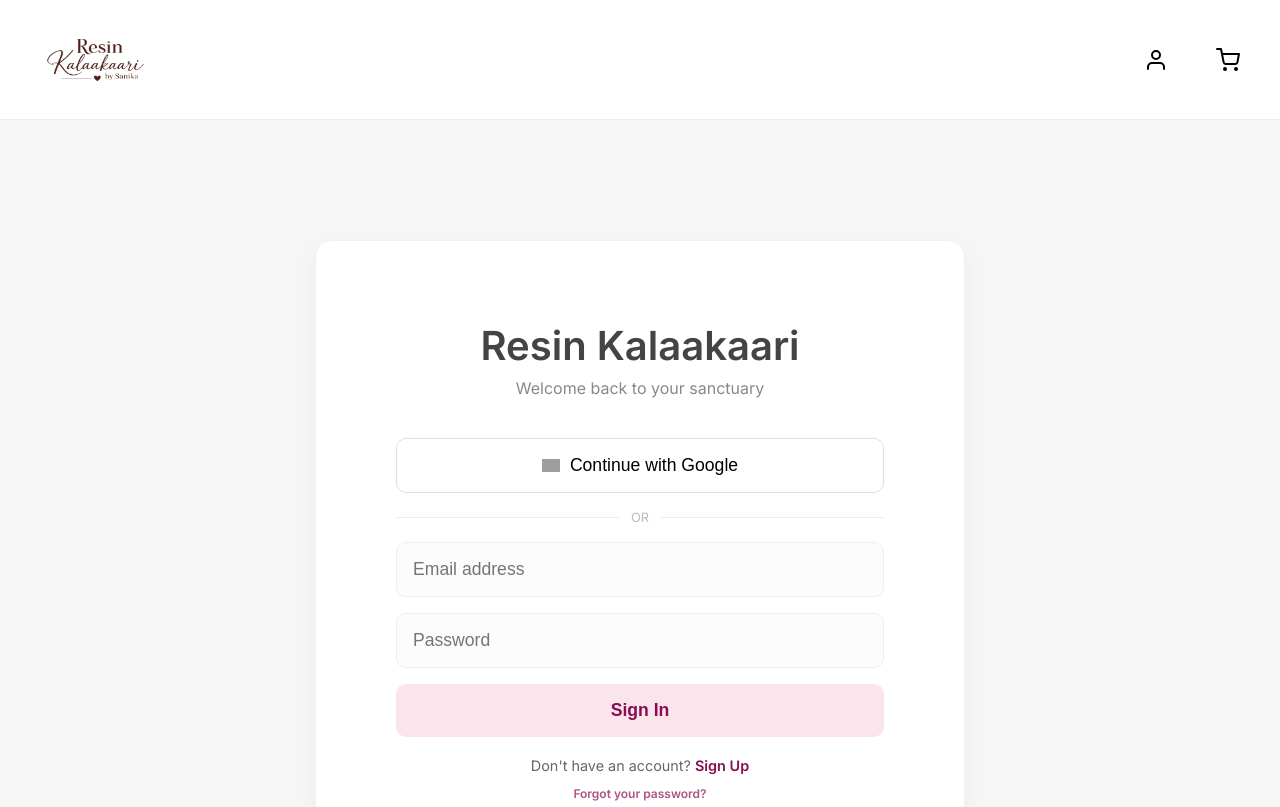
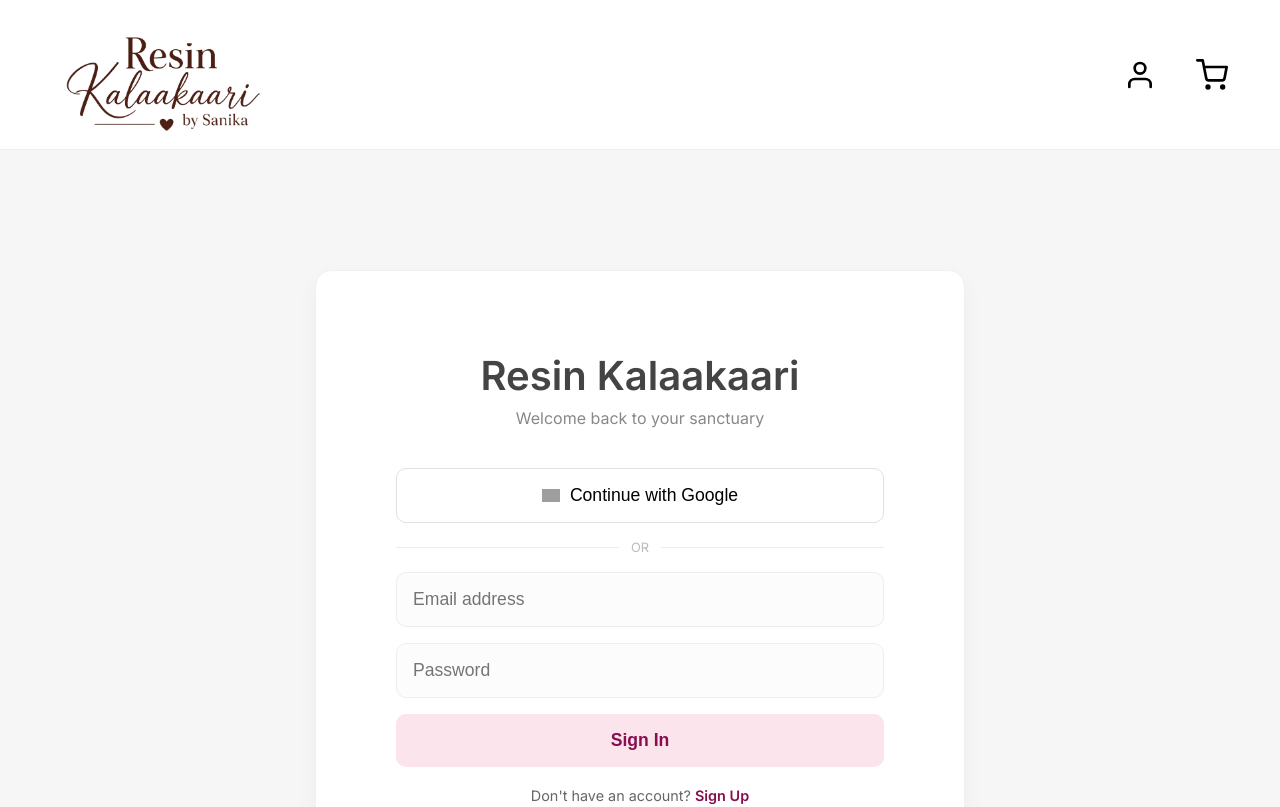
Before and after one commit to JatinSatare24/ResinKalaakaari, a Next.js app: page /login in a window 1280 px wide. Shown: the top 807 px of the page. Built offline with nearby package versions, Linux system fonts and the light colour scheme; no server answers; grey boxes are pictures that could not be loaded; a web font is replaced by a local one.

Commit message:
update comments, A11y, style & type of Navbar component

```diff
--- a/src/components/Navbar/Navbar.module.css
+++ b/src/components/Navbar/Navbar.module.css
@@ -1,6 +1,8 @@
-/* ===============================
-   NAVBAR BASE (MOBILE-FIRST)
-================================= */
+/* =========================================
+   NAVBAR COMPONENT STYLES
+========================================= */
+
+/* --- NAVBAR BASE (MOBILE-FIRST) --- */
 .nav {
   position: sticky;
   top: 0;
@@ -14,7 +16,7 @@
   height: 75px;
 }
 
-/* Styling for the Right Side Container */
+/* --- RIGHT SIDE ICONS CONTAINER --- */
 .rightIcons {
   display: flex;
   align-items: center;
@@ -22,7 +24,7 @@
   /* spacing between user icon and cart */
 }
 
-/* User Avatar Styling */
+/* --- USER AVATAR --- */
 .avatar {
   width: 26px;
   height: 26px;
@@ -32,7 +34,7 @@
   object-fit: cover;
 }
 
-/* The Logout Button wrapper */
+/* --- ACTION BUTTONS & TOOLTIPS --- */
 .iconBtn {
   background: none;
   border: none;
@@ -76,21 +78,37 @@
   cursor: pointer;
 }
 
+/* --- BRAND LOGO --- */
 /* Center Logo (Mobile) */
 .logo {
   font-family: var(--font-playfair);
+  font-weight: 600;
+  color: #333;
+  white-space: nowrap;
+  display: flex;
+  align-items: center;
+  justify-content: center;
+
+  /* Mobile Centering Logic */
   position: absolute;
   left: 50%;
   transform: translateX(-50%);
-  font-weight: 600;
-  font-size: 18px;
-  color: #333;
-  white-space: nowrap;
-  margin-bottom: 10px;
-  margin-left: 10px;
+  z-index: 10;
+  margin: auto 0.5rem 0.8rem;
+  /* border: 1px solid red; */
 }
 
-/* Navigation Links */
+/* Update the actual Logo Image */
+.image {
+  /* Fluid scaling: starts at 110px, grows with screen, stops at 200px */
+  width: clamp(110px, 19vw, 220px);
+  height: auto !important;
+  /* Forces aspect ratio maintenance */
+  transition: width 0.3s ease;
+  display: block;
+}
+
+/* --- LINKS & DROPDOWNS --- */
 .links a {
   text-decoration: none;
 }
@@ -98,14 +116,6 @@
 .userSection {
   position: relative;
   /* Essential for the dropdown to align to this box */
-}
-
-.avatar {
-  width: 32px;
-  height: 32px;
-  border-radius: 50%;
-  object-fit: cover;
-  border: 2px solid #eee;
 }
 
 .dropdown {
@@ -194,6 +204,7 @@
   }
 }
 
+/* --- DESKTOP NAVIGATION --- */
 /* Desktop Links (Hidden on Mobile) */
 .desktopLinks {
   display: none;
@@ -207,7 +218,7 @@
   display: block;
 }
 
-/* Cart */
+/* --- SHOPPING CART --- */
 .cart {
   display: flex;
   align-items: center;
@@ -249,7 +260,7 @@
 }
 
 /* ===============================
-   MOBILE MENU
+   MOBILE MENU (DRAWER)
 ================================= */
 .menu {
   position: fixed;
@@ -423,7 +434,7 @@
 }
 
 /* ===============================
-   TABLET (≥ 768px)
+   RESPONSIVE: TABLET (≥ 768px)
 ================================= */
 @media (min-width: 768px) {
   .nav {
@@ -435,6 +446,7 @@
   .logo {
     position: static;
     transform: none;
+    margin: auto 0.5rem 1.5rem;
   }
 
   .FiUser,
@@ -444,12 +456,6 @@
 
   .cartLink {
     margin-left: 1rem;
-  }
-
-
-  .image {
-    height: 100px;
-    width: 160px;
   }
 
   /* Hide Hamburger Menu */
@@ -481,7 +487,7 @@
 }
 
 /* ===============================
-   DESKTOP (≥ 1024px)
+   RESPONSIVE: DESKTOP (≥ 1024px)
 ================================= */
 @media (min-width: 1024px) {
   .nav {
@@ -489,14 +495,33 @@
     height: 130px;
   }
 
-  .image {
-    width: 170px;
-    height: 110px;
+  .logo {
+    margin: auto 0.5rem 1rem;
+  }
+
+  .avatar {
+    width: 40px;
+    height: 40px;
+    border-radius: 50%;
+    border: 1.5px solid #fce4ec;
+    /* Subtle pastel border */
+    object-fit: cover;
   }
 
   .FiUser,
   .FiShoppingCart {
     font-size: 2rem;
+  }
+
+  .dropdown {
+    width: 300px;
+  }
+
+  .dropdownItem,
+  .userName,
+  .userEmail,
+  .logoutBtn {
+    font-size: 1.2rem;
   }
 
   .cartLink {
@@ -524,27 +549,27 @@
 }
 
 /* ===============================
-   LARGE SCREENS (≥ 1280px)
+   RESPONSIVE: LARGE SCREENS (≥ 1280px)
 ================================= */
 @media (min-width: 1280px) {
   .nav {
     width: 100%;
     margin: 0 auto;
-    height: 120px;
-    padding: 0 2rem;
+    height: 150px;
+    padding: 0 3rem;
+  }
+
+  .logo {
+    margin: auto 0.5rem 1.5rem;
   }
 
   .FiUser,
   .FiShoppingCart {
-    font-size: 1.5rem;
+    font-size: 2rem;
   }
 
   .cartLink {
     font-size: 0.5rem;
   }
 
-  .image {
-    height: 100px;
-    width: 170px;
-  }
 }
--- a/src/components/Navbar/Navbar.tsx
+++ b/src/components/Navbar/Navbar.tsx
@@ -1,41 +1,68 @@
 'use client'
 
-import Link from 'next/link'
-import styles from '@/components/Navbar/Navbar.module.css'
-import { useState, useEffect, useContext, useRef } from 'react'
+// --- IMPORTS ---
+import React, { useState, useEffect, useContext, useRef } from 'react';
+import Link from 'next/link';
+import Image from 'next/image';
+import { useRouter } from 'next/navigation';
 import { FiMenu, FiShoppingCart, FiUser, FiLogOut, FiPackage, FiSettings } from "react-icons/fi";
+import { client } from '@/lib/supabase';
 import { CartContext } from '@/context/CartContext';
-import Image from 'next/image';
-import { client } from '@/lib/supabase';
-import { useRouter } from 'next/navigation';
+import styles from '@/components/Navbar/Navbar.module.css';
 
+// --- INTERFACES ---
+export interface UserMetadata {
+    full_name?: string;
+    avatar_url?: string;
+    picture?: string;
+    [key: string]: unknown; // Strict fallback for additional metadata
+}
+
+export interface SupabaseUser {
+    id: string;
+    email?: string;
+    user_metadata?: UserMetadata;
+}
+
+// --- COMPONENT ---
 export default function Navbar() {
-    const [open, setOpen] = useState(false)
-    const [dropdownOpen, setDropdownOpen] = useState(false) // NEW: State for dropdown
-    const [user, setUser] = useState<any>(null);
-    const { cart } = useContext(CartContext)!
+    // --- STATE & REFS ---
+    const [open, setOpen] = useState<boolean>(false);
+    const [dropdownOpen, setDropdownOpen] = useState<boolean>(false); // State for dropdown
+    const [user, setUser] = useState<SupabaseUser | null>(null);
+    const dropdownRef = useRef<HTMLDivElement>(null); // To detect clicks outside
+
+    // --- CONTEXT & UTILS ---
+    const { cart } = useContext(CartContext)!;
     const supabase = client();
     const router = useRouter();
-    const dropdownRef = useRef<HTMLDivElement>(null); // NEW: To detect clicks outside
 
-    const totalItems = cart.reduce((acc, item) => acc + item.quantity, 0)
+    // Derived state
+    const totalItems = cart.reduce((acc, item) => acc + item.quantity, 0);
 
+    // --- LIFECYCLE & DATA FETCHING ---
     // 1. Fetch user and listen for changes
     useEffect(() => {
         const checkUser = async () => {
-            const { data: { user } } = await supabase.auth.getUser();
-            setUser(user);
+            try {
+                const { data: { user }, error } = await supabase.auth.getUser();
+                if (error) throw error;
+                setUser(user as SupabaseUser | null);
+            } catch (err: unknown) {
+                console.error("Failed to fetch user session:", err);
+            }
         };
         checkUser();
 
+        // Safe subscription to auth state changes
         const { data: { subscription } } = supabase.auth.onAuthStateChange((_event, session) => {
-            setUser(session?.user ?? null);
+            setUser((session?.user as SupabaseUser) ?? null);
         });
 
         return () => subscription.unsubscribe();
     }, [supabase]);
 
-    // 2. NEW: Close dropdown when clicking outside
+    // 2. Close dropdown when clicking outside
     useEffect(() => {
         function handleClickOutside(event: MouseEvent) {
             if (dropdownRef.current && !dropdownRef.current.contains(event.target as Node)) {
@@ -46,87 +73,145 @@ export default function Navbar() {
         return () => document.removeEventListener("mousedown", handleClickOutside);
     }, []);
 
+    // --- HANDLERS ---
     const handleLogout = async () => {
-        await supabase.auth.signOut();
-        setDropdownOpen(false);
-        router.push('/');
-        router.refresh();
+        try {
+            const { error } = await supabase.auth.signOut();
+            if (error) throw error;
+        } catch (err: unknown) {
+            console.error("Failed to sign out:", err);
+        } finally {
+            setDropdownOpen(false);
+            router.push('/');
+            router.refresh();
+        }
     };
 
+    // --- RENDER ---
     return (
-        <nav className={styles.nav}>
-            <button onClick={() => setOpen(!open)} className={styles.menuBtn}>
-                <FiMenu size={22} />
+        <nav className={styles.nav} aria-label="Main Navigation">
+            {/* --- MOBILE MENU TOGGLE --- */}
+            <button
+                onClick={() => setOpen(!open)}
+                className={styles.menuBtn}
+                aria-expanded={open}
+                aria-controls="mobile-menu"
+                aria-label={open ? "Close navigation menu" : "Open navigation menu"}
+            >
+                <FiMenu size={22} aria-hidden="true" />
             </button>
 
-            <Link href='/' className={styles.logo}>
-                <Image src='/Logo/logo.png' alt='Resin Kalaakaari logo' width={110} height={60} priority />
+            {/* --- BRAND LOGO --- */}
+            <Link href='/' className={styles.logo} aria-label="Resin Kalaakaari Home">
+                <div>
+                    <Image
+                        src='/Logo/logo.png'
+                        alt='Resin Kalaakaari brand logo'
+                        width={120}
+                        height={60}
+                        priority
+                        className={styles.image}
+                    />
+                </div>
             </Link>
 
+            {/* --- RIGHT ACTIONS (USER & CART) --- */}
             <div className={styles.rightIcons}>
                 {user ? (
                     <div className={styles.userSection} ref={dropdownRef}>
-                        {/* 3. Toggles the dropdown instead of logging out */}
+                        {/* 3. Dropdown Toggle */}
                         <button
                             onClick={() => setDropdownOpen(!dropdownOpen)}
                             className={styles.iconBtn}
                             title={user.user_metadata?.full_name || 'User Menu'}
+                            aria-haspopup="menu"
+                            aria-expanded={dropdownOpen}
+                            aria-label="Toggle user menu"
                         >
                             {/* Check for both avatar_url OR picture */}
                             {(user.user_metadata?.avatar_url || user.user_metadata?.picture) ? (
                                 <img
                                     src={user.user_metadata.avatar_url || user.user_metadata.picture}
                                     className={styles.avatar}
-                                    alt="User Profile"
+                                    alt={`Profile picture of ${user.user_metadata.full_name || 'user'}`}
                                     referrerPolicy="no-referrer" // CRITICAL for Google images
                                 />
                             ) : (
-                                <FiUser className={styles.FiUser} />
+                                <FiUser className={styles.FiUser} aria-hidden="true" />
                             )}
                         </button>
 
-                        {/* 4. The actual Dropdown Menu */}
+                        {/* 4. Dropdown Menu */}
                         {dropdownOpen && (
-                            <div className={styles.dropdown}>
-                                <div className={styles.dropdownHeader}>
+                            <div className={styles.dropdown} role="menu" aria-label="User account menu">
+                                <div className={styles.dropdownHeader} role="presentation">
                                     <p className={styles.userName}>{user.user_metadata?.full_name || 'Art Lover'}</p>
                                     <p className={styles.userEmail}>{user.email}</p>
                                 </div>
-                                <hr />
-                                <Link href="/profile" onClick={() => setDropdownOpen(false)} className={styles.dropdownItem}>
-                                    <FiUser /> Profile
+                                <hr aria-hidden="true" />
+                                <Link
+                                    href="/profile"
+                                    onClick={() => setDropdownOpen(false)}
+                                    className={styles.dropdownItem}
+                                    role="menuitem"
+                                >
+                                    <FiUser aria-hidden="true" /> Profile
                                 </Link>
-                                <Link href="/my-orders" onClick={() => setDropdownOpen(false)} className={styles.dropdownItem}>
-                                    <FiPackage /> My Orders
+                                <Link
+                                    href="/my-orders"
+                                    onClick={() => setDropdownOpen(false)}
+                                    className={styles.dropdownItem}
+                                    role="menuitem"
+                                >
+                                    <FiPackage aria-hidden="true" /> My Orders
                                 </Link>
-                                <hr />
-                                <button onClick={handleLogout} className={styles.logoutBtn}>
-                                    <FiLogOut /> Logout
+                                <hr aria-hidden="true" />
+                                <button
+                                    onClick={handleLogout}
+                                    className={styles.logoutBtn}
+                                    role="menuitem"
+                                >
+                                    <FiLogOut aria-hidden="true" /> Logout
                                 </button>
                             </div>
                         )}
                     </div>
                 ) : (
-                    <Link href='/login' className={styles.cartLink}>
-                        <FiUser className={styles.FiUser} />
+                    <Link href='/login' className={styles.cartLink} aria-label="Log in to your account">
+                        <FiUser className={styles.FiUser} aria-hidden="true" />
                     </Link>
                 )}
 
-                <Link href="/cart" className={styles.cartLink}>
-                    <FiShoppingCart className={styles.FiShoppingCart} />
-                    {totalItems > 0 && <span className={styles.badge}>{totalItems}</span>}
+                {/* --- CART BUTTON --- */}
+                <Link
+                    href="/cart"
+                    className={styles.cartLink}
+                    aria-label={`Shopping cart, ${totalItems} items`}
+                >
+                    <FiShoppingCart className={styles.FiShoppingCart} aria-hidden="true" />
+                    {totalItems > 0 && <span className={styles.badge} aria-hidden="true">{totalItems}</span>}
                 </Link>
             </div>
 
-            {/* ... Mobile Menu remains here ... */}
-            <div className={`${styles.mobileMenu} ${open ? styles.active : ''}`}>
+            {/* --- MOBILE DRAWER MENU --- */}
+            <div
+                id="mobile-menu"
+                className={`${styles.mobileMenu} ${open ? styles.active : ''}`}
+                aria-hidden={!open}
+            >
                 <Link href="/products" onClick={() => setOpen(false)}>Products</Link>
-                <Link href="/about" onClick={() => setOpen(false)}>About Us</Link>
-                <Link href="/contact" onClick={() => setOpen(false)}>Contact</Link>
+                <Link href="/about-us" onClick={() => setOpen(false)}>About Us</Link>
+                <Link href="/contact-us" onClick={() => setOpen(false)}>Contact Us</Link>
             </div>
 
             {/* Background Dimming when Mobile Menu is Open */}
-            {open && <div className={styles.overlay} onClick={() => setOpen(false)}></div>}
+            {open && (
+                <div
+                    className={styles.overlay}
+                    onClick={() => setOpen(false)}
+                    aria-hidden="true"
+                />
+            )}
         </nav>
-    )
+    );
 }
```
